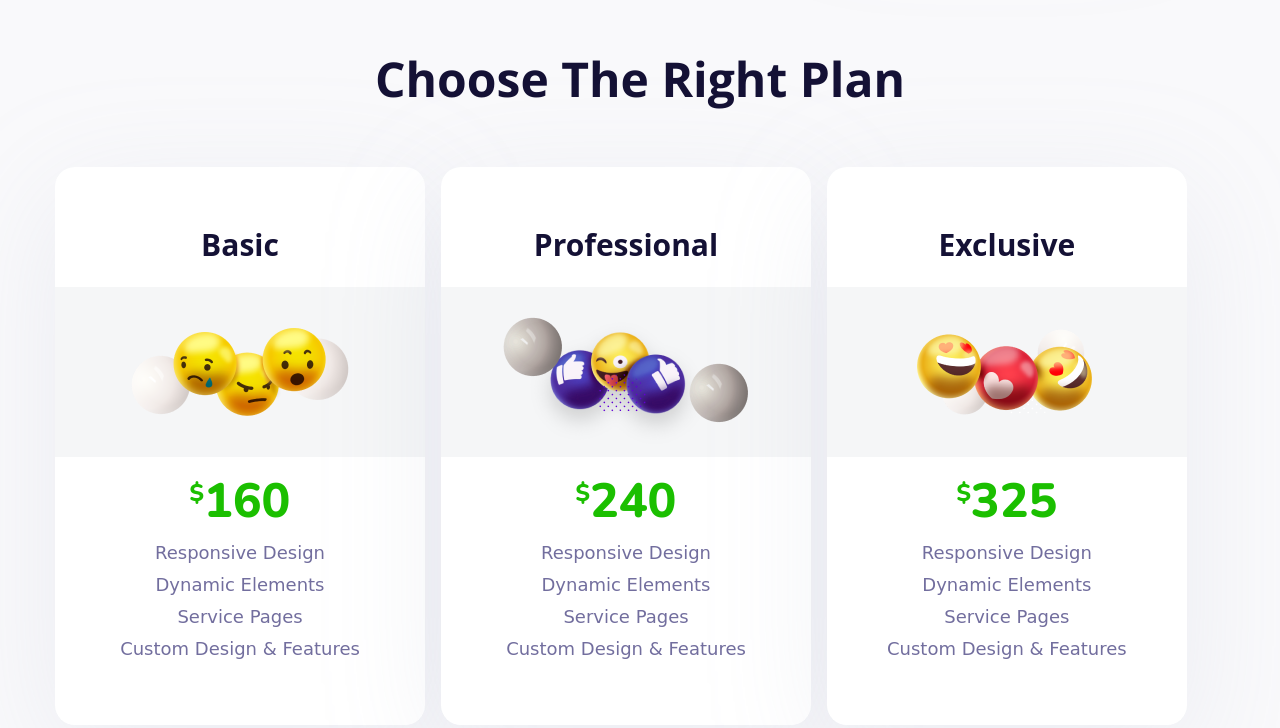
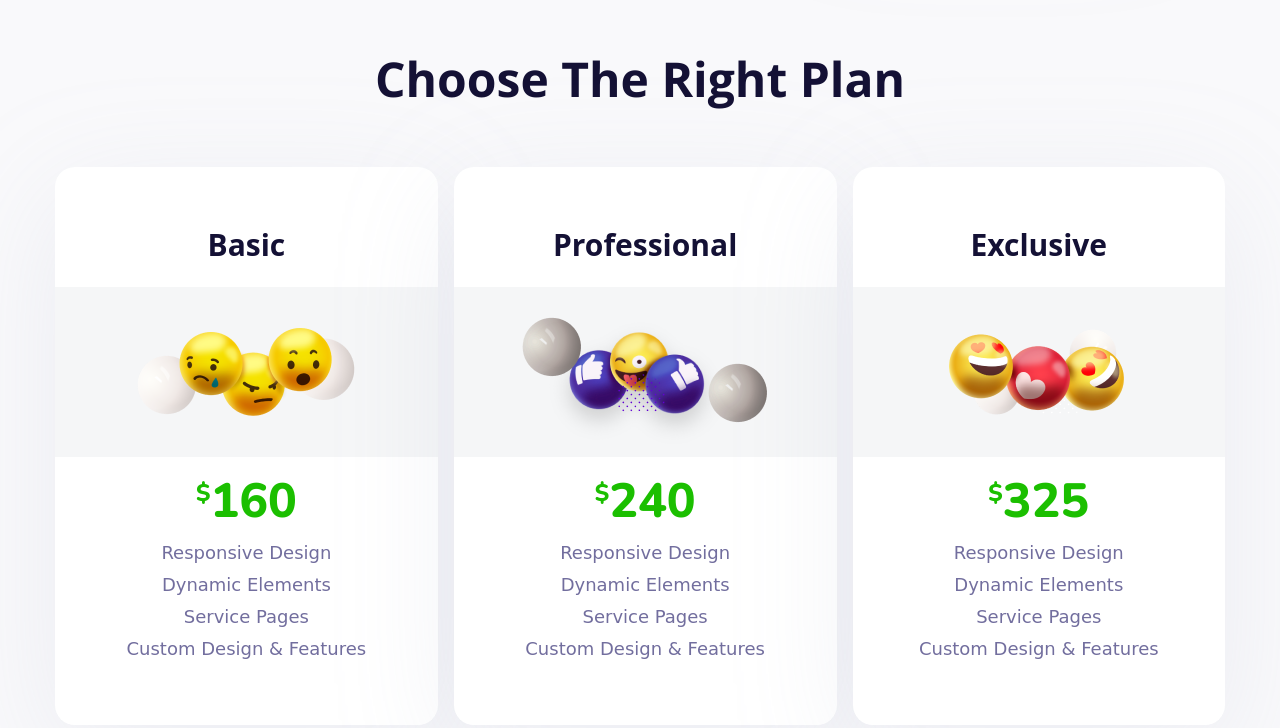
Before and after one commit to muhsinazmal9/Innovate_Figma-to-Tailwindcss, a website built with Vite: page index.html in a window 1280 px wide. Shown: the part 4546-5274 px from the top of the page. Built offline with nearby package versions, Linux system fonts and the light colour scheme; a web font is replaced by a local one.

Commit message:
some changes

```diff
--- a/index.html
+++ b/index.html
@@ -313,7 +313,7 @@
             </h3>
             <div class="flex flex-row flex-wrap gap-4">
                 <!-- plan-1 -->
-                <a href="#">
+                <a href="#" class="flex-auto">
                     <div class="plansMainDiv hover:bg-homeOverlay duration-300 group">
                         <h3 class="pt-[60px] weCreateItemsH3 capitalize group-hover:text-[#FAFAFE]">basic</h3>
                         <div class="plansEmojiDiv">
@@ -329,7 +329,7 @@
                     </div>
                 </a>
                 <!-- plan-2 -->
-                <a href="#">
+                <a href="#" class="flex-auto">
                     <div class="plansMainDiv hover:bg-homeOverlay duration-300 group">
                         <h3 class="pt-[60px] weCreateItemsH3 capitalize group-hover:text-[#FAFAFE]">professional</h3>
                         <div class="plansEmojiDiv">
@@ -345,7 +345,7 @@
                     </div>
                 </a>
                 <!-- plan-3 -->
-                <a href="#">
+                <a href="#" class="flex-auto">
                     <div class="plansMainDiv hover:bg-homeOverlay duration-300 group">
                         <h3 class="pt-[60px] weCreateItemsH3 capitalize group-hover:text-[#FAFAFE]">exclusive</h3>
                         <div class="plansEmojiDiv">
--- a/style.css
+++ b/style.css
@@ -62,7 +62,7 @@
             @apply font-papri font-normal leading-8 text-lg text-whyChooseP;
         }
         .plansMainDiv{
-            @apply flex-auto basis-1/4 bg-white rounded-[20px] text-center drop-shadow-[0_30px_60px_rgba(162,169,192,0.15)];
+            @apply basis-1/4 bg-white rounded-[20px] text-center drop-shadow-[0_30px_60px_rgba(162,169,192,0.15)];
         }
         .plansEmojiDiv{
             @apply w-full h-[170px] bg-[#ECEDF0]/50 group-hover:bg-white/20 mt-6 mb-5 flex justify-center items-center;
```
